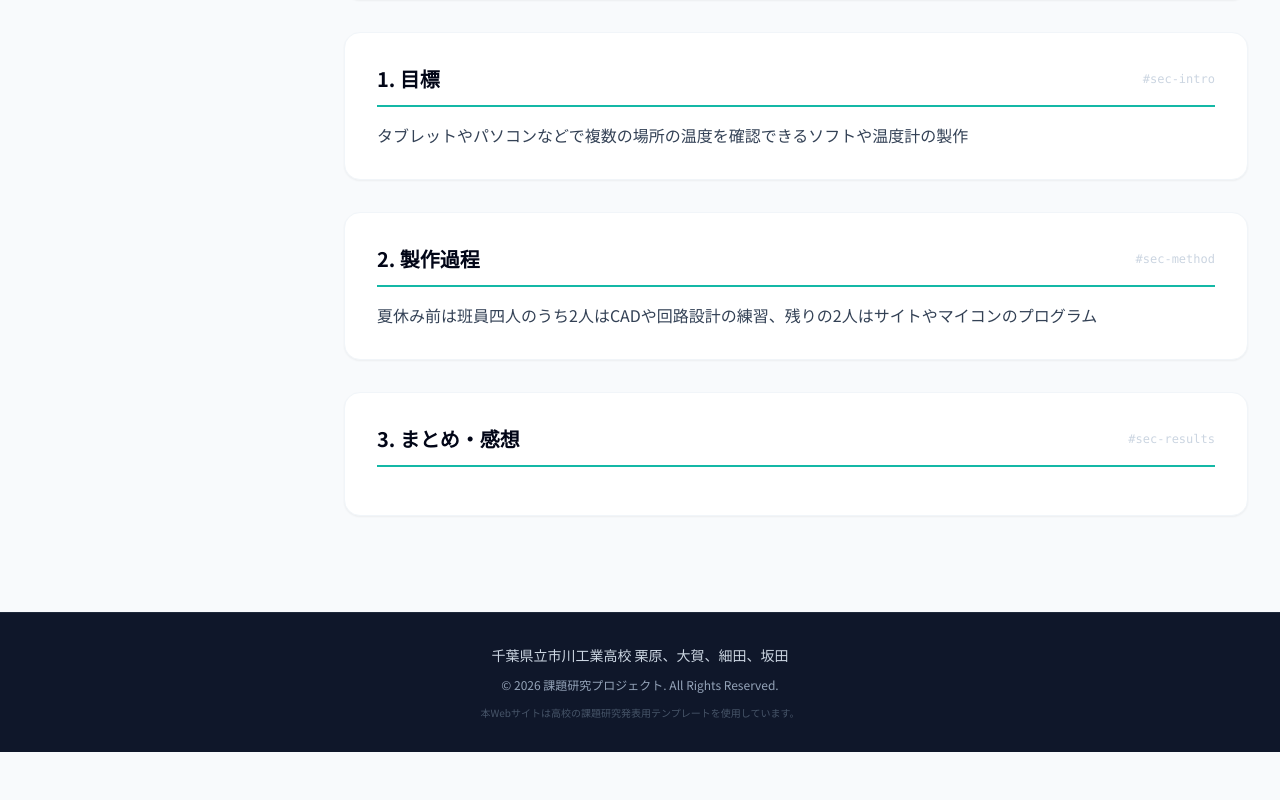
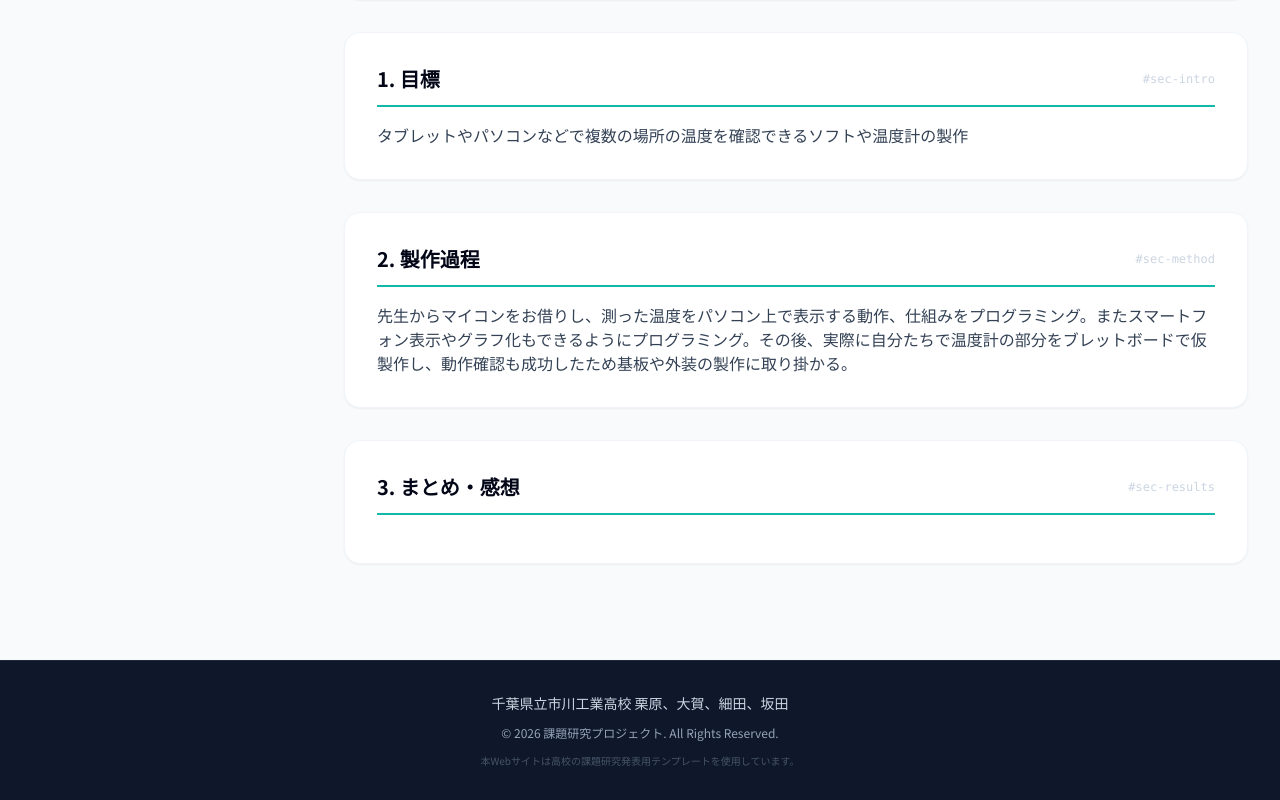
Before and after one commit to sakata-se-ji/E2A-07-, a plain HTML site: page index.html in a window 1280 px wide. Shown: the part 1022-1822 px from the top of the page. Before the commit the page ends 1774 px from the top, so only its background shows below. Drawn offline with nearby package versions, Linux system fonts and the light colour scheme.

Commit message:
Update content for 製作過程 section in index.html

```diff
--- a/index.html
+++ b/index.html
@@ -366,7 +366,7 @@
     {
       "id": "method",
       "title": "2. 製作過程",
-      "content": "夏休み前は班員四人のうち2人はCADや回路設計の練習、残りの2人はサイトやマイコンのプログラム"
+      "content": "先生からマイコンをお借りし、測った温度をパソコン上で表示する動作、仕組みをプログラミング。またスマートフォン表示やグラフ化もできるようにプログラミング。その後、実際に自分たちで温度計の部分をブレットボードで仮製作し、動作確認も成功したため基板や外装の製作に取り掛かる。"
     },
     {
       "id": "results",
```
